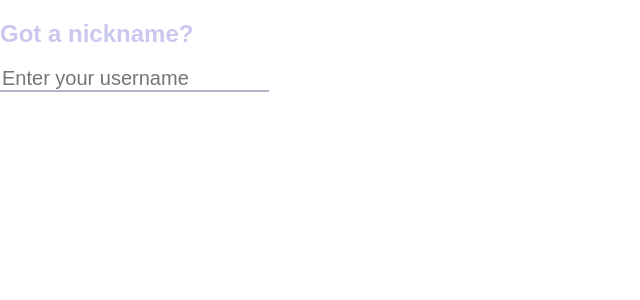
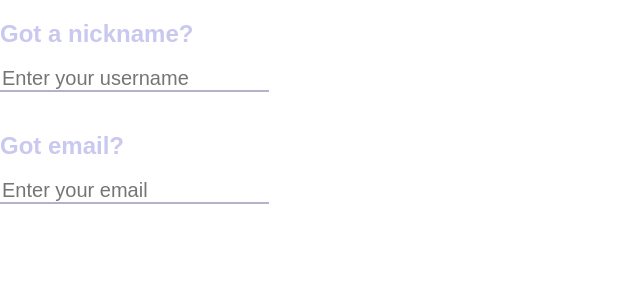
Before and after one commit to VladimirRudkovskiy/Chat-app, a React (Create React App) app: page / in a window 1280 px wide. Shown: the top 300 px of the page, without its empty margins (0-640 px from the left). Built offline with nearby package versions, Linux system fonts and the light colour scheme; no server answers.

Commit message:
creating an email register window

```diff
--- a/src/App.js
+++ b/src/App.js
@@ -4,7 +4,7 @@ import './index.css';
 class App extends Component {
   render() {
     return (
-			<Layout title='Chat App Baby'/>
+			<Layout title='Chat App'/>
     );
   }
 }
--- a/src/chats/ChatHeading.js
+++ b/src/chats/ChatHeading.js
@@ -1,4 +1,4 @@
-import React, { Component } from 'react';
+import React from 'react';
 
 export default function({name, numberOfUsers}) {
 
--- a/src/chats/SideBar.js
+++ b/src/chats/SideBar.js
@@ -13,10 +13,7 @@ export default class SideBar extends Component{
 
 						</div>
 					</div>
-					<div className="search">
-						<input placeholder="Search" type="text"/>
-						<div className="plus"></div>
-					</div>
+
 					<div
 						className="users"
 						ref='users'
--- a/src/components/Layout.js
+++ b/src/components/Layout.js
@@ -39,7 +39,6 @@ export default class Layout extends Component {
 
 
 	render() {
-		const { title } = this.props
 		const { socket, user } = this.state
 		return(
 			<div className='container'>
--- a/src/components/LoginForm.js
+++ b/src/components/LoginForm.js
@@ -6,7 +6,8 @@ export default class LoginForm extends Component {
 
 		this.state = {
 			nickname:'',
-			error:''
+			error:'',
+			email:''
 		};
 	}
 
@@ -25,7 +26,8 @@ export default class LoginForm extends Component {
 
 		const { socket } = this.props
 		const { nickname } = this.state
-		socket.emit(VERIFY_USER, nickname, this.setUser)
+		const { email } = this.state
+		socket.emit(VERIFY_USER, nickname, email, this.setUser)
 	}
 
 	handleChange = (e) => {
@@ -33,12 +35,17 @@ export default class LoginForm extends Component {
 
 	}
 
+	handleChangeEmail = (e) => {
+		this.setState({email:e.target.value})
+	}
+
+
 	setError = (error) => {
 		this.setState({error})
 	}
 
 	render() {
-		const { nickname, error } = this.state
+		const { nickname, email, error } = this.state
 		return (
 			<div className='Login'>
 				<form onSubmit={this.handleSubmit} className='login-form'>
@@ -56,6 +63,20 @@ export default class LoginForm extends Component {
 						<div className='error'>{error ? error:null}</div>
 
 				</form>
+				<form onSubmit={this.handleSubmit} className='login-form'>
+					<label htmlFor='email'>
+						<h2>Got email?</h2>
+					</label>
+					<input
+						ref={(input)=> {this.textInput = input }}
+						type ='text'
+						id='email'
+						value={email}
+						onChange={this.handleChangeEmail}
+						placeholder={'Enter your email'}
+						/>
+
+				</form>
 			</div>
 		);
 	}
--- a/src/index.css
+++ b/src/index.css
@@ -3,11 +3,11 @@ html,body,
 	margin:0;
 	padding:0;
 	font-family:sans-serif;
-	height:100%
+	height:100%;
 }
 
 input,textarea{
-	font-family:Arial
+	font-family:Arial;
 }
 
 .login{
@@ -55,7 +55,8 @@ input,textarea{
 	flex-direction:row;
 	align-items:flex-start;
 	height:100%;
-	width:100%
+	width:100%;
+	position: absolute
 }
 
 #side-bar{
@@ -83,21 +84,7 @@ input,textarea{
 
 #side-bar
 
-.search{
-	background:#3e3e5e;
-	box-sizing:border-box;
-	display:flex;
-	flex-direction:row;
-	justify-content:space-between;
-	align-items:center;
-	border-width:1px 0;
-	border-style:solid;
-	border-color:black;
-	padding-left:15px;
-	padding-right:20px;
-	height:10vh;
-	max-height:65px
-}
+
 #side-bar
 
 .search
@@ -191,7 +178,7 @@ input,textarea{
 .user{
 	align-items:center;
 	display:flex;
-	height:66px;
+	height:100px;
 	justify-content:flex-start;
 	padding:18px 16px
 }
@@ -203,13 +190,15 @@ input,textarea{
 #side-bar
 .users
 .user:hover{
-	background:#2e2e4f
+	background:#2e2e4f;
+	height: 100px
 }
 
 #side-bar
 .users
 .user:hover:not(.active){
-	cursor:pointer
+	cursor:pointer;
+	height:100px
 }
 
 #side-bar
@@ -225,7 +214,7 @@ input,textarea{
 .user
 .user-info
 .last-message{
-	font-size:12px;
+	font-size:16px;
 	opacity:.56
 }
 
@@ -363,7 +352,7 @@ input,textarea{
 .thread{
 	position:relative;
 	width:100%;
-	min-height:800px;
+	min-height:1000px;
 	display:flex;
 	flex-direction:column;
 	justify-content:flex-end;
@@ -394,8 +383,8 @@ input,textarea{
 .message-container
 .name{
 	font-size:.65em;
-	margin-top:5px;
-	text-align:right
+	margin-top:15px;
+	text-align:left
 }
 
 .message-container
--- a/src/server/SocketManager.js
+++ b/src/server/SocketManager.js
@@ -20,8 +20,8 @@ module.exports = function(socket){
 	let sendTypingFromUser;
 
 	//Verify Username
-	socket.on(VERIFY_USER, (nickname, callback)=>{
-		if(isUser(connectedUsers, nickname)){
+	socket.on(VERIFY_USER, (nickname, email, callback)=>{
+		if(isUser(connectedUsers, nickname && email)){
 			callback({ isUser:true, user:null })
 		}else{
 			callback({ isUser:false, user:createUser({name:nickname})})
```
